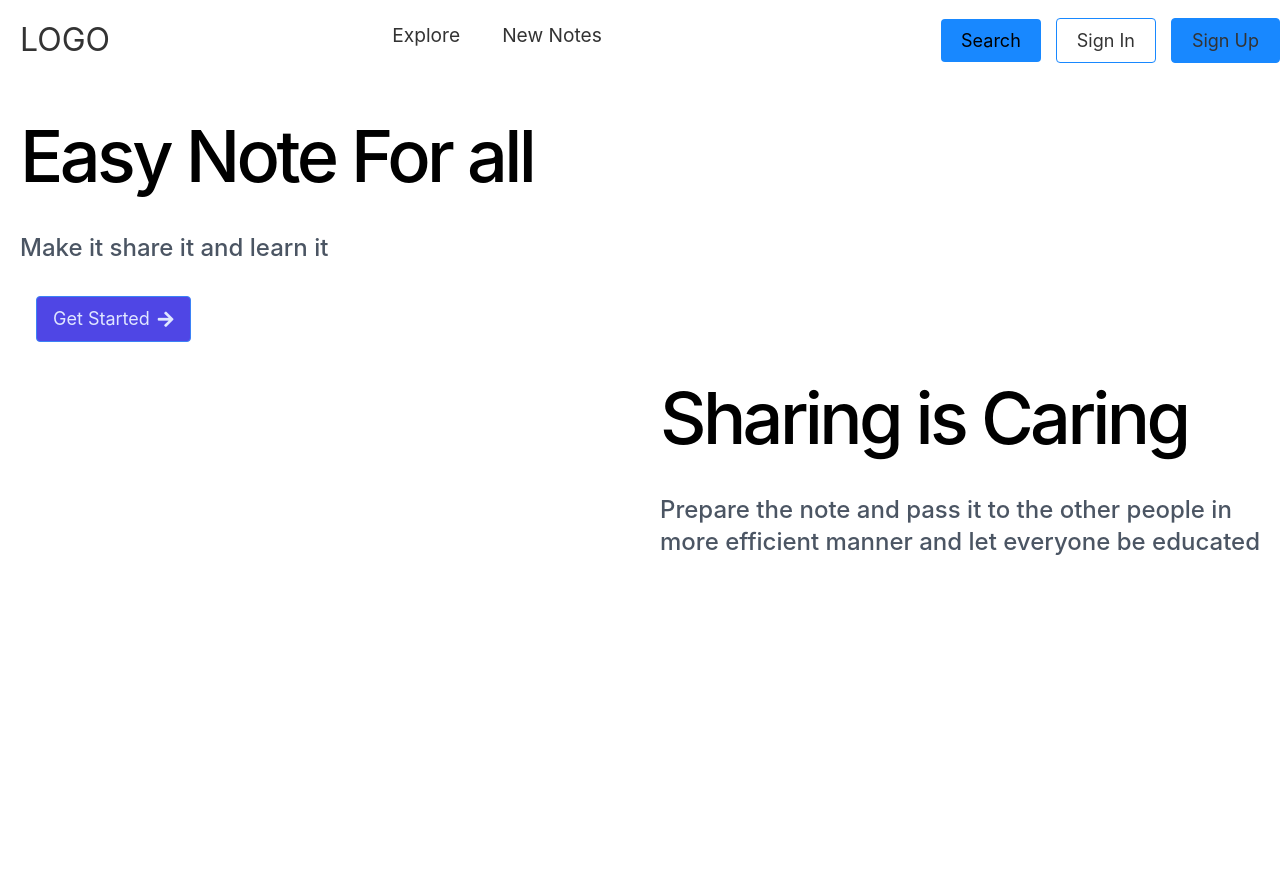
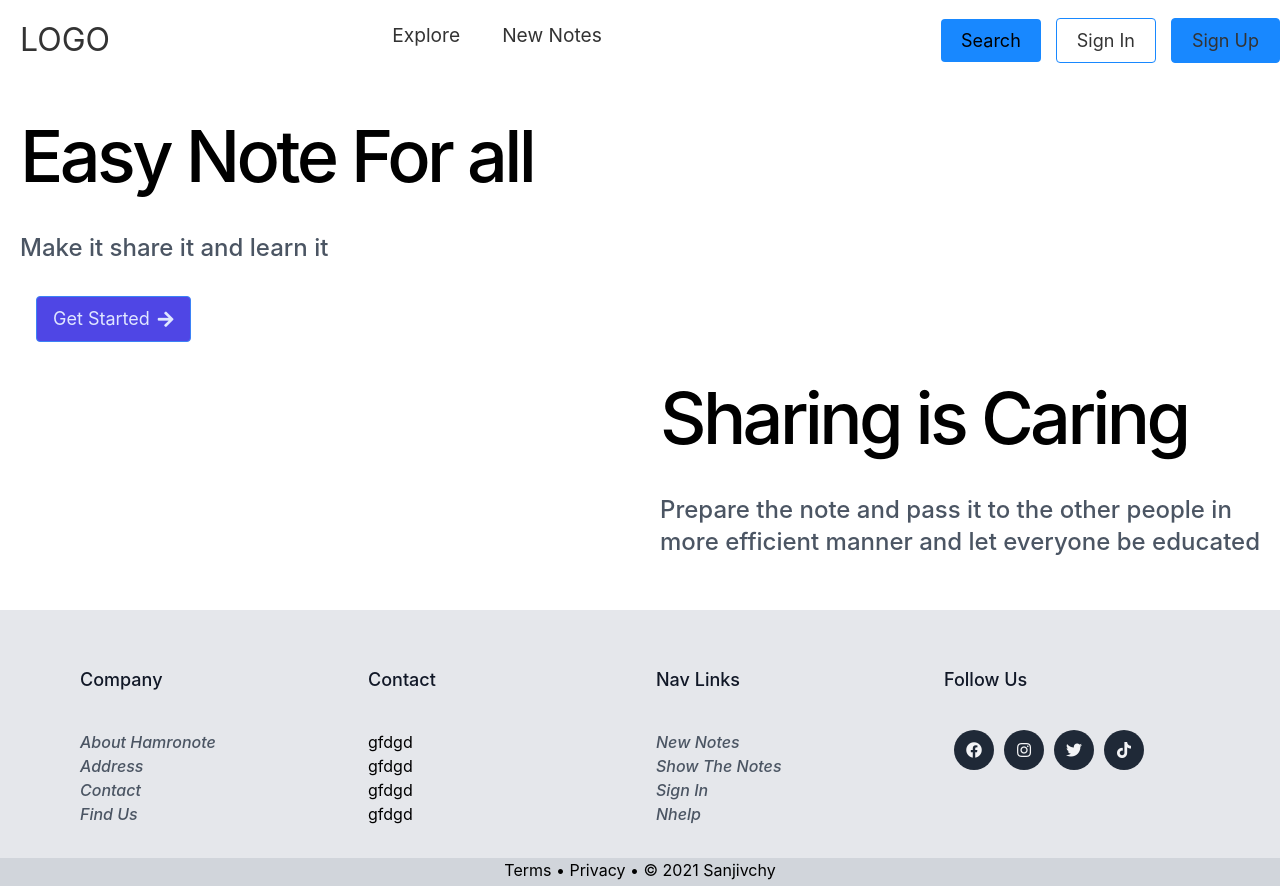
Before and after one commit to Sanjivchy/react-notebook, a React (Create React App) app: page / in a window 1280 px wide. Before the commit the page ends 800 px from the top, so only its background shows below. Built offline with nearby package versions, Linux system fonts and the light colour scheme.

Commit message:
removed warking

```diff
--- a/src/components/Navbar/Button.js
+++ b/src/components/Navbar/Button.js
@@ -10,11 +10,11 @@ export function Button() {
          <button className='btn btn__search'>Search</button>
         </Link>
 
-        <Link to='/sign-in'>
+        <Link to='/signin'>
           <button className='btn btn__signin'>Sign In</button>
         </Link>
 
-        <Link to='/sign-Up'>
+        <Link to='/signin'>
           <button className='btn btn__signup'>Sign Up</button>
         </Link>
     </div>
--- a/src/components/Navbar/Navbar.js
+++ b/src/components/Navbar/Navbar.js
@@ -33,11 +33,11 @@ function Navbar() {
             <Link to='#' className='nav-links-mobile' onClick={closeMobileMenu}> Search</Link>
           </li>
           <li>
-            <Link to='/sign-in' className='nav-links-mobile' onClick={closeMobileMenu} >Sign In</Link>
+            <Link to='/signin' className='nav-links-mobile' onClick={closeMobileMenu} >Sign In</Link>
           </li>
 
           <li>
-            <Link to='/sign-Up' className='nav-links-mobile' onClick={closeMobileMenu}> Sign Up</Link>
+            <Link to='/signin' className='nav-links-mobile' onClick={closeMobileMenu}> Sign Up</Link>
           </li>
 
         </ul>
--- a/src/components/pages/home/Footer.js
+++ b/src/components/pages/home/Footer.js
@@ -1,48 +1,51 @@
 import React from 'react'
-
+import {Link }  from 'react-router-dom';
 
 
 function Footer() {
     return (
         <div>
-           {/* <footer className="bg-gray-200 pt-14">
+           <footer className="bg-gray-200 pt-14">
             <div className="max-w-6xl m-auto ">
                 <div className="flex flex-wrap ">
                     <div className="w-full px-4 mb-8 md:w-3/12 sm:w-9/12 ">
                         <h4 className="relative text-lg font-medium text-gray-900 capitalize mb-9">Company</h4>
                         <ul className="flex flex-col justify-start">
-                            <li className="pl-0"><a className="block text-base font-medium text-gray-600 capitalize " >about hamronote</a></li>
-                            <li className="pl-0"><a className="block text-base font-medium text-gray-600 capitalize ">Address</a></li>
-                            <li className="pl-0"><a className="block text-base font-medium text-gray-600 capitalize " >Contact</a></li>
-                            <li className="pl-0"><a className="block text-base font-medium text-gray-600 capitalize " >find us</a></li>
+                              <Link to="#"><li className="pl-0"><i className="block text-base font-medium text-gray-600 capitalize " >about hamronote</i></li></Link>
+                              <Link to="#"><li className="pl-0"><i className="block text-base font-medium text-gray-600 capitalize " >address</i></li></Link>
+                              <Link to="#"><li className="pl-0"><i className="block text-base font-medium text-gray-600 capitalize " >contact</i></li></Link>
+                              <Link to="#"><li className="pl-0"><i className="block text-base font-medium text-gray-600 capitalize " >find us</i></li></Link>
                         </ul>
+
                     </div>
                     <div className="w-full px-4 mb-8 md:w-3/12 sm:w-9/12">
                         <h4 className="relative text-lg font-medium text-gray-900 capitalize mb-9">Contact</h4>
                         <ul>
-                            <li className="pl-0"> <a className="block text-base font-medium text-gray-600 capitalize" ></a>gfdgd</li>
-                            <li className="pl-0"> <a className="block text-base font-medium text-gray-600 capitalize" ></a></li>
-                            <li className="pl-0"><a className="block text-base font-medium text-gray-600 capitalize "></a></li>
-                            <li className="pl-0"><a className="block text-base font-medium text-gray-600 capitalize "></a></li>
+                           <Link to="#"> <li className="pl-0"> <i className="block text-base font-medium text-gray-600 capitalize" ></i>gfdgd</li></Link>
+                           <Link to="#"> <li className="pl-0"> <i className="block text-base font-medium text-gray-600 capitalize" ></i>gfdgd</li></Link>
+                           <Link to="#" > <li className="pl-0"> <i className="block text-base font-medium text-gray-600 capitalize" ></i>gfdgd</li></Link>
+                           <Link to="#"> <li className="pl-0"> <i className="block text-base font-medium text-gray-600 capitalize" ></i>gfdgd</li></Link>
+
+
                         </ul>
                     </div>
                     <div className="w-full px-4 mb-8 md:w-3/12 sm:w-9/12">
                         <h4 className="relative text-lg font-medium text-gray-900 capitalize mb-9">nav links</h4>
                         <ul>
-                            <li> <a className="block text-base font-medium text-gray-600 capitalize " >new notes</a></li>
-                            <li> <a className="block text-base font-medium text-gray-600 capitalize " >show the notes</a></li>
-                            <li><a className="block text-base font-medium text-gray-600 capitalize " >sign in</a></li>
-                            <li><a className="block text-base font-medium text-gray-600 capitalize " >help</a></li>
+                            <Link to="#"><li> <i className="block text-base font-medium text-gray-600 capitalize " >new notes</i></li></Link>
+                            <Link to="#"><li> <i className="block text-base font-medium text-gray-600 capitalize " >Show the notes</i></li></Link>
+                            <Link to="#"><li> <i className="block text-base font-medium text-gray-600 capitalize " >sign in</i></li></Link>
+                            <Link to="#"><li> <i className="block text-base font-medium text-gray-600 capitalize " >nhelp</i></li></Link>
                         </ul>
                     </div>
                     <div className="w-full px-4 mb-8 md:w-3/12 sm:w-9/12">
                         <h4 className="relative text-lg font-medium text-gray-900 capitalize mb-9">Follow us</h4>
 
                         <div className="flex">
-                            <a className=" h-10 w-10 bg-gray-800 ml-2.5 mb-2.5 text-center leading-5 rounded-full flex items-center justify-center text-gray-100 "><i className="fab fa-facebook"></i></a>
-                            <a className="h-10 w-10 bg-gray-800 ml-2.5 mb-2.5 text-center leading-5 rounded-full flex items-center justify-center text-gray-100 "><i className="fab fa-instagram"></i></a>
-                            <a  className="h-10 w-10 bg-gray-800 ml-2.5 mb-2.5 text-center leading-5 rounded-full flex items-center justify-center text-gray-100 "><i className="fab fa-twitter"></i></a>
-                            <a className="h-10 w-10 bg-gray-800 ml-2.5 mb-2.5 text-center leading-5 rounded-full flex items-center justify-center text-gray-100 " ><i className="fab fa-tiktok"></i></a>
+                            <Link to="#" className=" h-10 w-10 bg-gray-800 ml-2.5 mb-2.5 text-center leading-5 rounded-full flex items-center justify-center text-gray-100 "><i className="fab fa-facebook"></i></Link>
+                            <Link to="#" className="h-10 w-10 bg-gray-800 ml-2.5 mb-2.5 text-center leading-5 rounded-full flex items-center justify-center text-gray-100 "><i className="fab fa-instagram"></i></Link>
+                            <Link to="#"  className="h-10 w-10 bg-gray-800 ml-2.5 mb-2.5 text-center leading-5 rounded-full flex items-center justify-center text-gray-100 "><i className="fab fa-twitter"></i></Link>
+                            <Link to="#" className="h-10 w-10 bg-gray-800 ml-2.5 mb-2.5 text-center leading-5 rounded-full flex items-center justify-center text-gray-100 " ><i className="fab fa-tiktok"></i></Link>
                         </div>
                     </div>
                 </div>
@@ -50,7 +53,7 @@ function Footer() {
             <div className="text-center bg-gray-300 h-7">
                 <h3>Terms • Privacy • © 2021 Sanjivchy</h3>
             </div>
-        </footer>  */}
+        </footer>
         </div>
     )
 }
```
